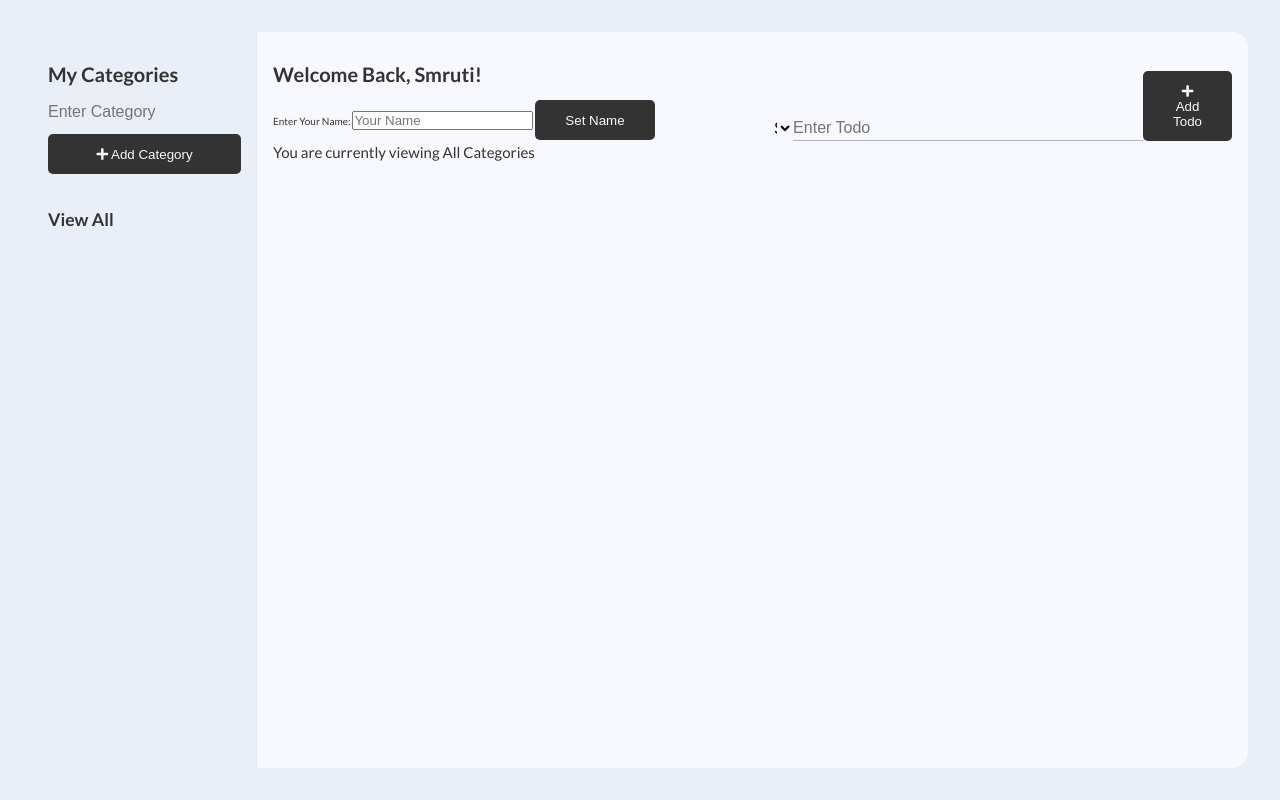
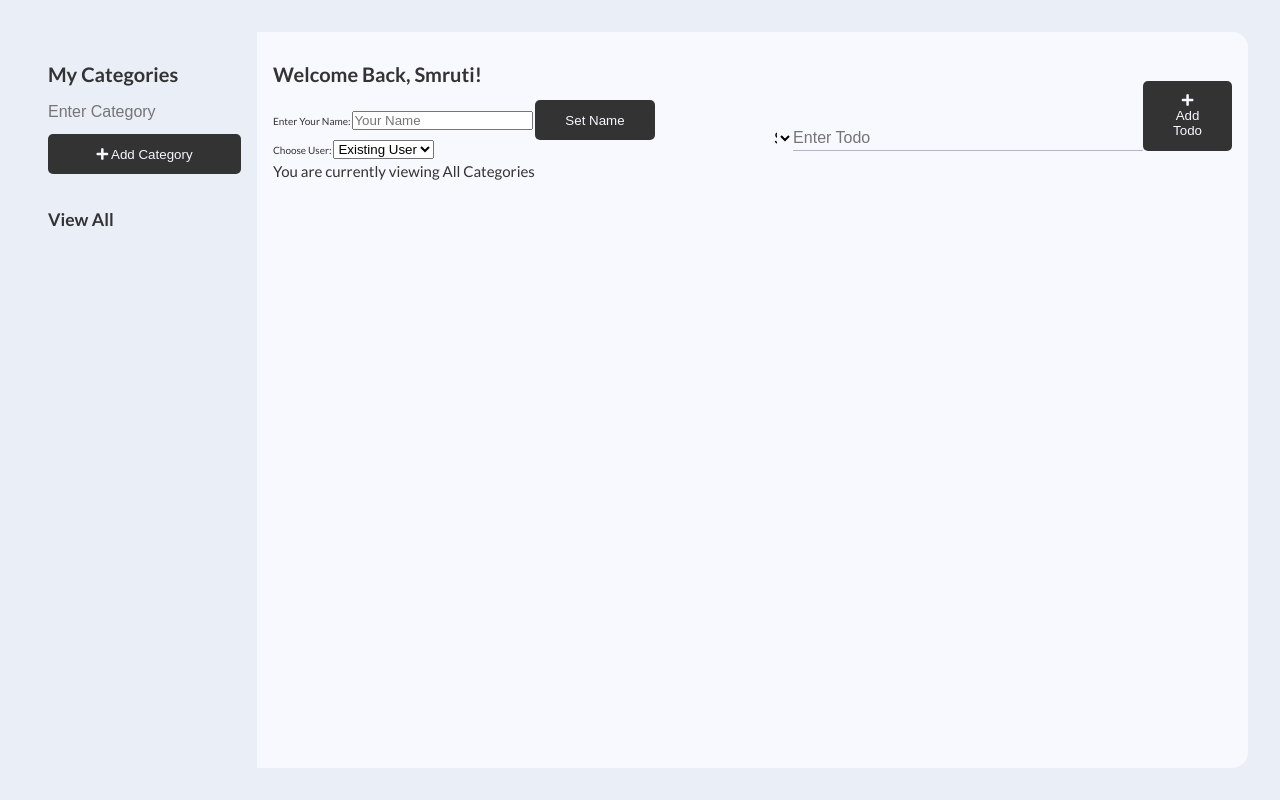
Before and after one commit to JanetStanmore/Todo_Task, a plain HTML site: page index.html in a window 1280 px wide. Drawn offline with Linux system fonts and the light colour scheme.

Commit message:
Update index.html

```diff
--- a/index.html
+++ b/index.html
@@ -46,11 +46,20 @@
             <!-- Header -->
             <header class="header">
                 <div>
+                    <!-- Updated welcome message and input container -->
                     <div class="header-title" id="welcome-message">Welcome Back, <strong id="username">Smruti</strong>!</div>
                     <div class="form-control" id="username-input-container">
                         <label for="username-input">Enter Your Name:</label>
                         <input type="text" id="username-input" placeholder="Your Name">
                         <button class="btn btn-primary" id="set-username-btn">Set Name</button>
+                    </div>
+                    <!-- Option to choose existing or new user -->
+                    <div class="form-control" id="user-option-container">
+                        <label for="user-option">Choose User:</label>
+                        <select id="user-option">
+                            <option value="existing">Existing User</option>
+                            <option value="new">New User</option>
+                        </select>
                     </div>
                     <div class="currently-viewing" data-currently-viewing>You are currently viewing All Categories</div>
                 </div>
```
